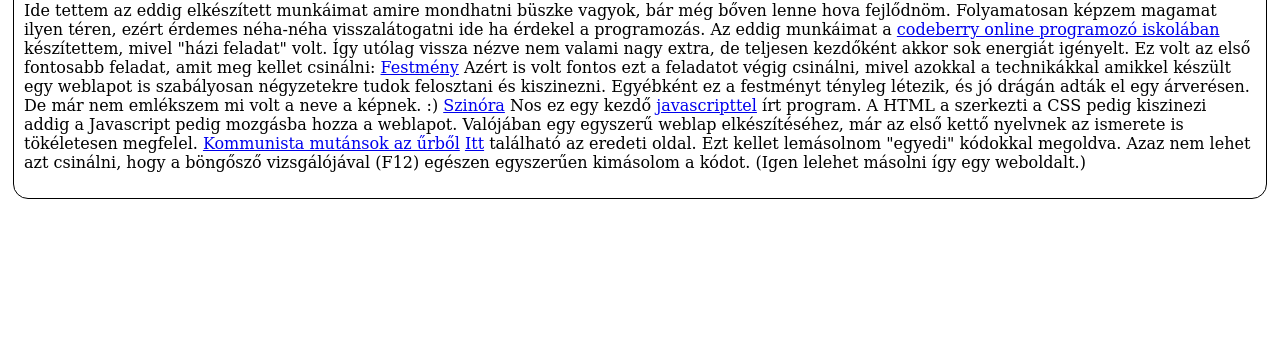
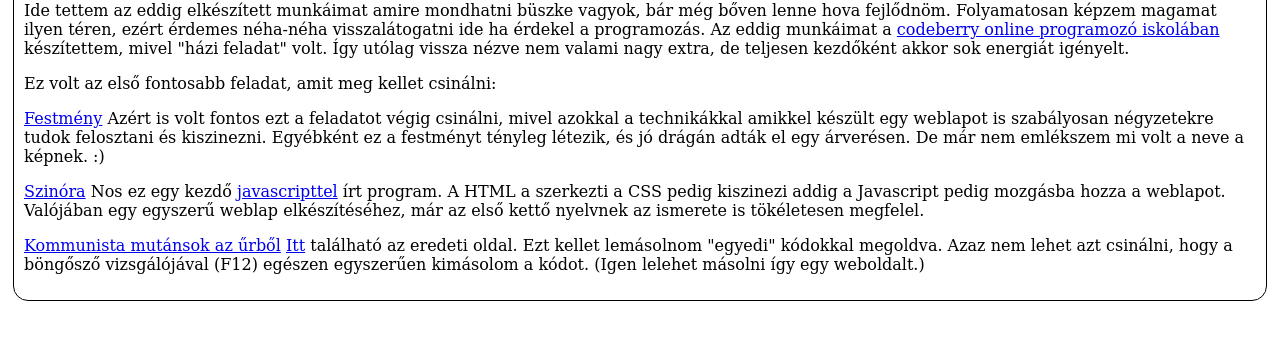
Before and after one commit to anwar1987/web, a plain HTML site: page programozas.html in a window 1280 px wide. Shown: the part 146-486 px from the top of the page. Drawn offline with Linux system fonts and the light colour scheme.

Commit message:
Update programozas.html

```diff
--- a/programozas.html
+++ b/programozas.html
@@ -15,18 +15,26 @@ Ide tettem az eddig elkészített munkáimat amire mondhatni büszke vagyok, bá
 Folyamatosan képzem magamat ilyen téren, ezért érdemes néha-néha visszalátogatni ide ha érdekel a programozás.
 Az eddig munkáimat a <a href="https://codeberryschool.com/hu/" target="_blank"> codeberry online programozó iskolában</a> készítettem, mivel "házi feladat" volt.
 Így utólag vissza nézve nem valami nagy extra, de teljesen kezdőként akkor sok energiát igényelt.
+</p>
+   <p style="font-family:DejaVu Serif;">
 
 Ez volt az első fontosabb feladat, amit meg kellet csinálni:
+</p>
+   <p style="font-family:DejaVu Serif;">
 
 <a href="https://anwar1987.github.io/festmeny/" target="_blank">Festmény</a>
 Azért is volt fontos ezt a feladatot végig csinálni, mivel azokkal a technikákkal amikkel készült egy weblapot
 is szabályosan négyzetekre tudok felosztani és kiszinezni. Egyébként ez a festményt tényleg létezik, és jó drágán adták el
 egy árverésen. De már nem emlékszem mi volt a neve a képnek. :)
+</p>
+   <p style="font-family:DejaVu Serif;">
 
 <a href="https://anwar1987.github.io/szinora/" target="_blank">Szinóra</a>
 Nos ez egy kezdő <a href="https://hu.wikipedia.org/wiki/JavaScript" target="_blank">javascripttel</a> írt program. A HTML a szerkezti a CSS pedig kiszinezi addig a Javascript
 pedig mozgásba hozza a weblapot. Valójában egy egyszerű weblap elkészítéséhez, már az első kettő nyelvnek az
 ismerete is tökéletesen megfelel.
+</p>
+   <p style="font-family:DejaVu Serif;">
 
 <a href="https://anwar1987.github.io/communistmutantsfromthespace/" target="_blank">Kommunista mutánsok az űrből</a>
 <a href="https://en.wikipedia.org/wiki/Communist_Mutants_from_Space" target="_blank">Itt</a> található az eredeti oldal. Ezt kellet lemásolnom "egyedi" kódokkal megoldva. Azaz nem lehet azt csinálni, hogy a
```
